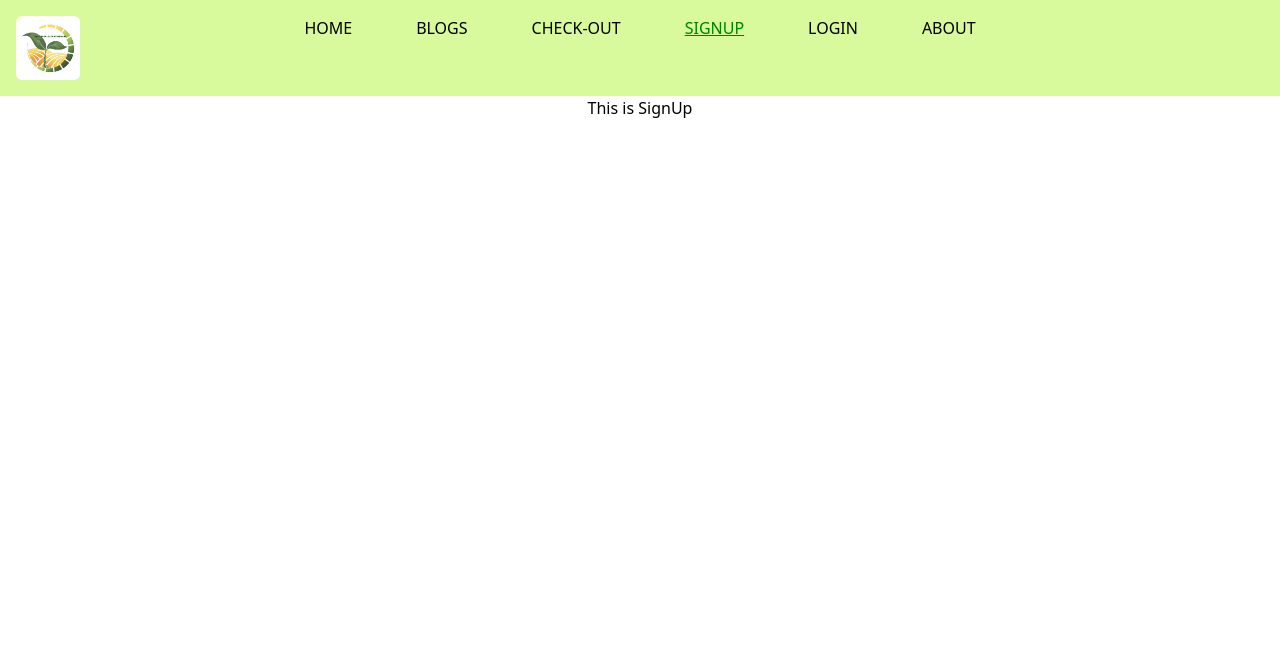
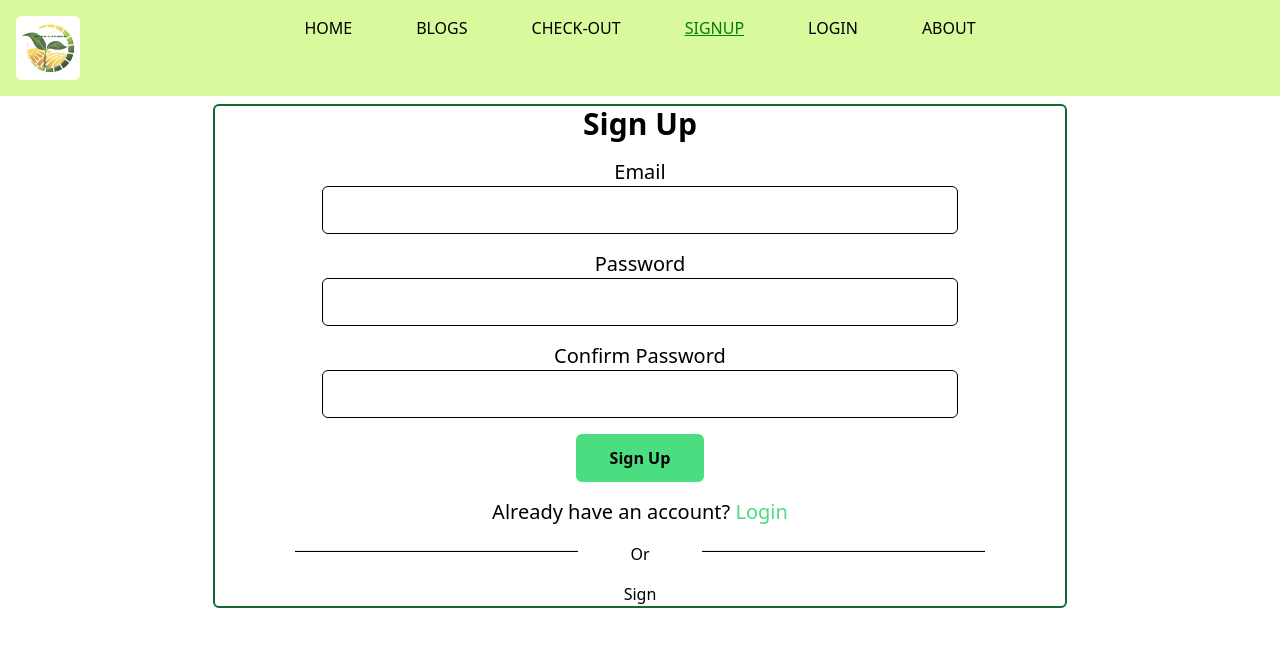
Before and after one commit to Mahbub-Sajon/agro-advisor, a React (Create React App) app: page /signup in a window 1280 px wide. Shown: the top 646 px of the page. Built offline with nearby package versions, Linux system fonts and the light colour scheme.

Commit message:
signup added

```diff
--- a/package.json
+++ b/package.json
@@ -10,6 +10,7 @@
     "firebase": "^9.6.11",
     "react": "^18.0.0",
     "react-dom": "^18.0.0",
+    "react-firebase-hooks": "^5.0.3",
     "react-router-dom": "^6.3.0",
     "react-scripts": "5.0.1",
     "web-vitals": "^2.1.0"
--- a/src/component/Login/Login.js
+++ b/src/component/Login/Login.js
@@ -1,8 +1,49 @@
 import React from 'react';
+import { Link } from 'react-router-dom';
 
 const Login = () => {
     return (
-        <div >
+        <div className='w-2/3  border-2 border-green-800 rounded-md mx-auto my-2'>
+           <h1 className='text-3xl font-bold mb-4'>Login</h1>
+
+          <form>
+
+          <div className="input-group">
+               <label className='block text-xl' htmlFor="email">Email</label>
+               <input className='w-3/4 h-12 border border-black mb-4 rounded-md' required type="email" name='email' />
+               </div>
+
+
+               <div className="input-group">
+               <label className='block text-xl' htmlFor="password">Password</label>
+               <input className='w-3/4 h-12 border border-black mb-4 rounded-md' required type="password" name='password' />
+               </div>
+
+            <input className='w-32 h-12 bg-green-400 rounded-md mb-4 font-bold hover:bg-lime-500 cursor-pointer' type="submit" value="Login" />
+
+
+          </form>
+
+
+
+          <p className='mb-4 text-xl'>
+              Don't have any account? <Link className='text-green-400 hover:text-lime-500' to="/signup"> Create an account</Link>
+          </p>
+          <div className='flex justify-between'>
+              <p className='block w-1/3 h-0.5 ml-20 mt-2  bg-black'>
+                  <hr />
+              </p>
+              <p className='mr-5 ml-5 mb-4'>
+                  Or
+              </p>
+              <p className='block w-1/3 h-0.5 mr-20 mt-2 bg-black'>
+                  <hr />
+              </p>
+          </div>
+
+          <button>Sign</button>
+
+
 
         </div>
     );
--- a/src/component/SignUp/SignUp.js
+++ b/src/component/SignUp/SignUp.js
@@ -1,10 +1,91 @@
-import React from 'react';
+import React, { useState } from 'react';
+import { Link } from 'react-router-dom';
+import { useCreateUserWithEmailAndPassword } from 'react-firebase-hooks/auth';
+import auth from '../../firebase.init';
 
 const SignUp = () => {
+    const [email, setEmail] = useState('');
+    const [password, setPassword] = useState('');
+    const [confirmPassword, setConfirmPassword] = useState('');
+    const [error, setError] = useState('');
+
+    const [ createUserWithEmailAndPassword] = useCreateUserWithEmailAndPassword(auth);
+
+    const handleEmailBlur = event => {
+        setEmail(event.target.value);
+    }
+    const handlePasswordBlur = event => {
+        setPassword(event.target.value);
+    }
+    const handleConfirmPasswordBlur = event => {
+        setConfirmPassword(event.target.value);
+    }
+
+    const handleCreateUser = event => {
+        event.preventDefault();
+        if(password !== confirmPassword){
+            setError("Your Confirm Password Didn't Match With Your Password!!!");
+            return;
+        }
+        if(password.length <8){
+            setError("Password Must be Atleast 8 Characters");
+        }
+
+        createUserWithEmailAndPassword(email, password);
+
+    }
+
     return (
-        <div>
-            <h1>This is SignUp</h1>
-        </div>
+        <div className='w-2/3  border-2 border-green-800 rounded-md mx-auto my-2'>
+        <h1 className='text-3xl font-bold mb-4'>Sign Up</h1>
+
+       <form onSubmit={handleCreateUser}>
+
+       <div className="input-group">
+            <label className='block text-xl' htmlFor="email">Email</label>
+            <input onBlur={handleEmailBlur} className='w-3/4 h-12 border border-black mb-4 rounded-md' required  type="email" name='email' />
+            </div>
+
+
+            <div className="input-group">
+            <label className='block text-xl' htmlFor="password">Password</label>
+            <input onBlur={handlePasswordBlur} className='w-3/4 h-12 border border-black mb-4 rounded-md' required type="password" name='password' />
+            </div>
+
+
+            <div className="input-group">
+            <label className='block text-xl' htmlFor="confirm-password"> Confirm Password</label>
+            <input onBlur={handleConfirmPasswordBlur} className='w-3/4 h-12 border border-black mb-4 rounded-md' required  type="password" name='confirm-password' />
+            </div>
+            <p className='text-red-800'>{error}</p>
+
+         <input className='w-32 h-12 bg-green-400 rounded-md mb-4 font-bold hover:bg-lime-500 cursor-pointer' type="submit" value="Sign Up" />
+
+
+       </form>
+
+
+
+       <p className='mb-4 text-xl'>
+           Already have an account? <Link className='text-green-400 hover:text-lime-500' to="/login"> Login</Link>
+       </p>
+       <div className='flex justify-between'>
+           <p className='block w-1/3 h-0.5 ml-20 mt-2  bg-black'>
+               <hr />
+           </p>
+           <p className='mr-5 ml-5 mb-4'>
+               Or
+           </p>
+           <p className='block w-1/3 h-0.5 mr-20 mt-2 bg-black'>
+               <hr />
+           </p>
+       </div>
+
+       <button>Sign</button>
+
+
+
+     </div>
     );
 };
 
```
Also changed, not shown: 1 other file (tests, documents, lock files or other folders).
